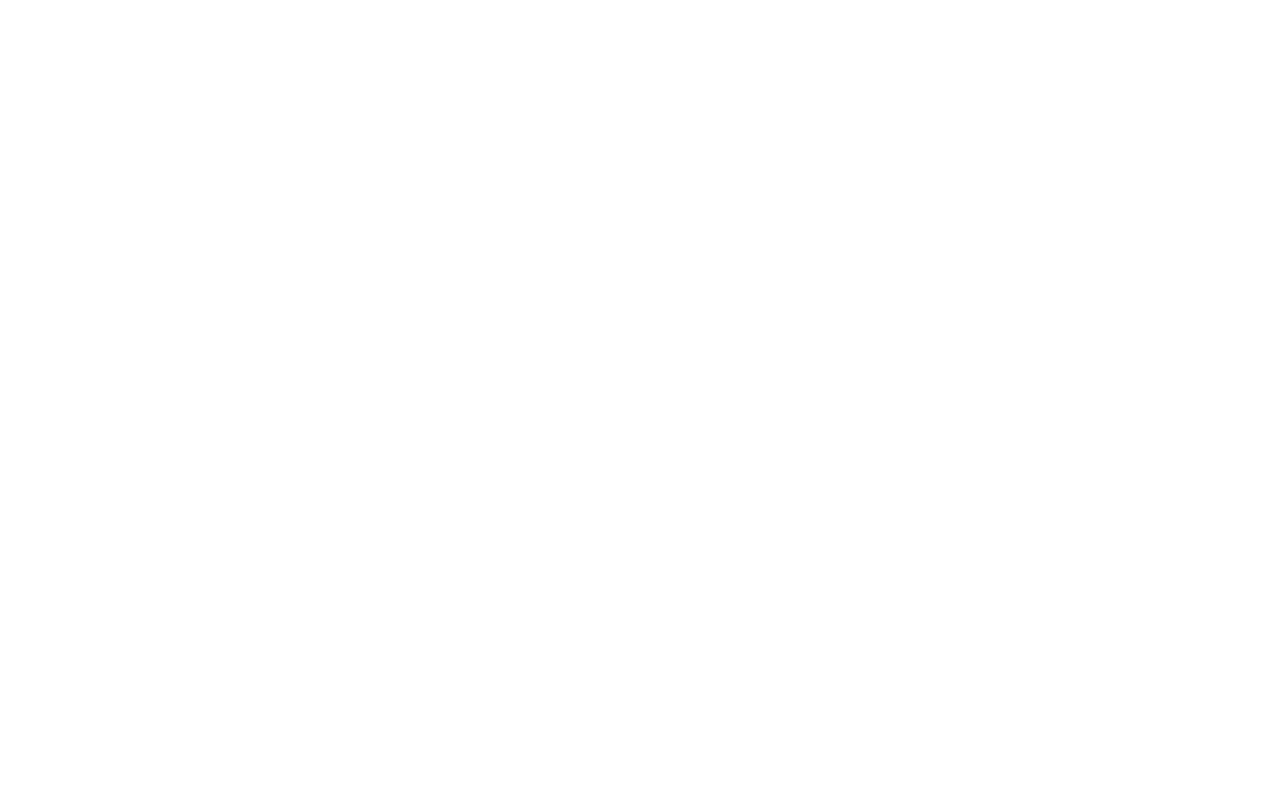
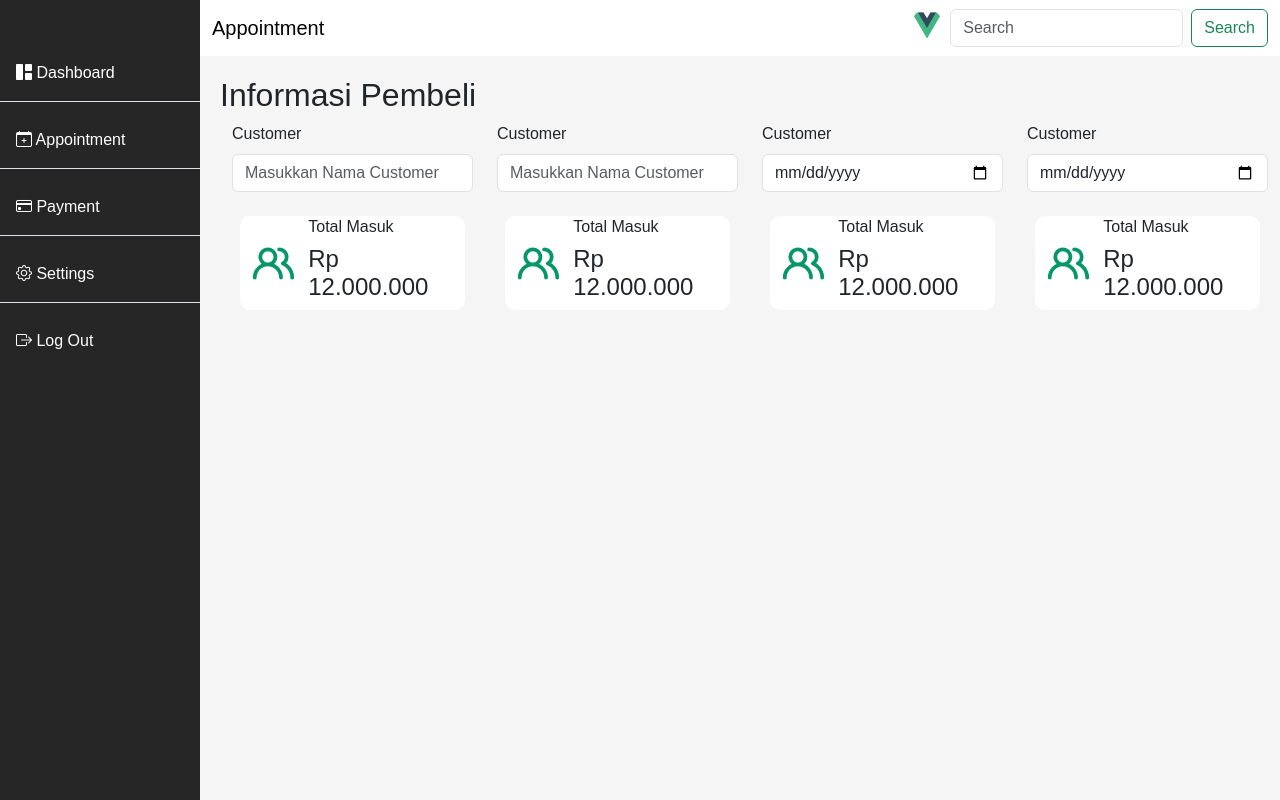
Before and after one commit to keriz21/summit-up-front-end, a Vue app in the folder Frontend/: page /appointment in a window 1280 px wide. Before the commit this address had no page. Built offline with nearby package versions, Linux system fonts and the light colour scheme.

Commit message:
add top product

```diff
--- /dev/null
+++ b/Frontend/src/components/appointment/info_n_search.vue
@@ -0,0 +1,32 @@
+<script>
+export default {
+    name : 'info_n_search'
+}
+</script>
+
+<template>
+    <h2>Informasi Pembeli</h2>
+    <div class="container-fluid">
+        <div class="row">
+            <div class="col-3">
+                <label for="customer" class="form-label">Customer</label>
+                <input type="text" id="customer" class="form-control" placeholder="Masukkan Nama Customer">
+            </div>
+
+            <div class="col-3">
+                <label for="customer" class="form-label">Customer</label>
+                <input type="text" id="customer" class="form-control" placeholder="Masukkan Nama Customer">
+            </div>
+
+            <div class="col-3">
+                <label for="customer" class="form-label">Customer</label>
+                <input type="date" id="customer" class="form-control" placeholder="Masukkan Nama Customer">
+            </div>
+
+            <div class="col-3">
+                <label for="customer" class="form-label">Customer</label>
+                <input type="date" id="customer" class="form-control" placeholder="Masukkan Nama Customer">
+            </div>
+        </div>
+    </div>
+</template>
--- a/Frontend/src/components/dashboard/top_product.vue
+++ b/Frontend/src/components/dashboard/top_product.vue
@@ -3,13 +3,24 @@
 
     <ul class="list-group list-group-flush">
         <li class="list-group-item d-flex">
-            <div>
+            <div class="pembeli-name">
                 ikan tongkaol
             </div>
 
             <div class="ms-auto">
-                <p>ikan</p>
-                sales
+                <span class="object-terjual">ikan</span>
+                <span class="object-sale">sales</span>
+            </div>
+        </li>
+
+        <li class="list-group-item d-flex" v-for="item in product">
+            <div class="pembeli-name">
+                {{ item.product_name }}
+            </div>
+
+            <div class="ms-auto">
+                <span class="object-terjual">{{item.sales_count}}</span>
+                <span class="object-sale">sales</span>
             </div>
         </li>
     </ul>
@@ -24,7 +35,7 @@
         }
     },
     created(){
-
+        this.fetchData()
     },
     methods:{
         fetchData(){
@@ -37,6 +48,35 @@
                 console.error('Error fetching data:', error)
             })
         }
+    },
+    computed:{
+        product(){
+            const sorted = this.top_product.sort((a,b) => b.sales_count - a.sales_count);
+
+            return sorted.slice(0,5)
+        }
     }
 }
 </script>
+
+<style>
+    .pembeli-name{
+        font-size: 18px;
+        font-weight: bold;
+    }
+
+    .object-terjual{
+        font-size: 18px;
+        font-weight: bold;
+        margin-right: 10px;
+    }
+
+    .object-sales{
+        font-size: 12px;
+    }
+
+    .list-group-item{
+        margin-top: 5px;
+        margin-bottom: 5px;
+    }
+</style>
--- a/Frontend/src/components/infobox.vue
+++ b/Frontend/src/components/infobox.vue
@@ -1,5 +1,5 @@
 <template>
-    <div class="container">
+    <div class="container-fluid">
         <div class="row pt-3">
             <div class="col-3 box ">
                 <div class="row align-items-center m-2 box-container">
--- a/Frontend/src/router/index.js
+++ b/Frontend/src/router/index.js
@@ -2,11 +2,13 @@
 import Login from '../views/Login.vue'
 import Register from '../views/Register.vue'
 import Dashboard from '../views/Dashboard.vue'
+import appointment from '../views/appointment.vue'
 
 const routes = [
   { path: '/login', component: Login },
   { path: '/register', component: Register },
   { path: '/dashboard', component: Dashboard, meta: { requiresAuth: true } },
+  { path: '/appointment', component: appointment, meta: { requiresAuth: true } },
   { path: '/', redirect: '/login' }  // Redirect to login by default
 ]
 
--- a/Frontend/src/views/Dashboard.vue
+++ b/Frontend/src/views/Dashboard.vue
@@ -32,6 +32,7 @@
 
           <div class="col-7 bg-custom-2">
             <!-- <top_product></top_product> -->
+            <top_product></top_product>
           </div>
         </div>
       </div>
@@ -57,7 +58,7 @@
     infobox,
     form_barang,
     latest_customer,
-    top_product
+    Top_product
   }
 };
 </script>
--- /dev/null
+++ b/Frontend/src/views/appointment.vue
@@ -0,0 +1,49 @@
+<script>
+
+import SideBar from '../components/SideBar.vue';
+import navbar from '../components/navbar.vue';
+import info_n_search from '../components/appointment/info_n_search.vue'
+import infobox from '../components/infobox.vue';
+
+export default {
+    name : 'Appointment',
+    components: {
+        SideBar,
+        navbar,
+        info_n_search,
+        infobox
+    }
+}
+
+</script>
+
+<template>
+    <div>
+        <SideBar></SideBar>
+        <div class="main-content">
+            <navbar msg="Appointment" style="margin-bottom: 10px;"></navbar>
+            <div class="main-content-2">
+                <info_n_search />
+                <infobox />
+            </div>
+        </div>
+    </div>
+</template>
+
+<style>
+
+.main-content {
+  margin-left: 200px;
+  background-color: #f5f5f5;
+  min-height: 100vh;
+  /* padding: 20px; */
+  box-sizing: border-box;
+}
+
+.main-content-2 {
+    margin-top: 20px;
+    margin-left: 20px;
+}
+
+
+</style>
```
